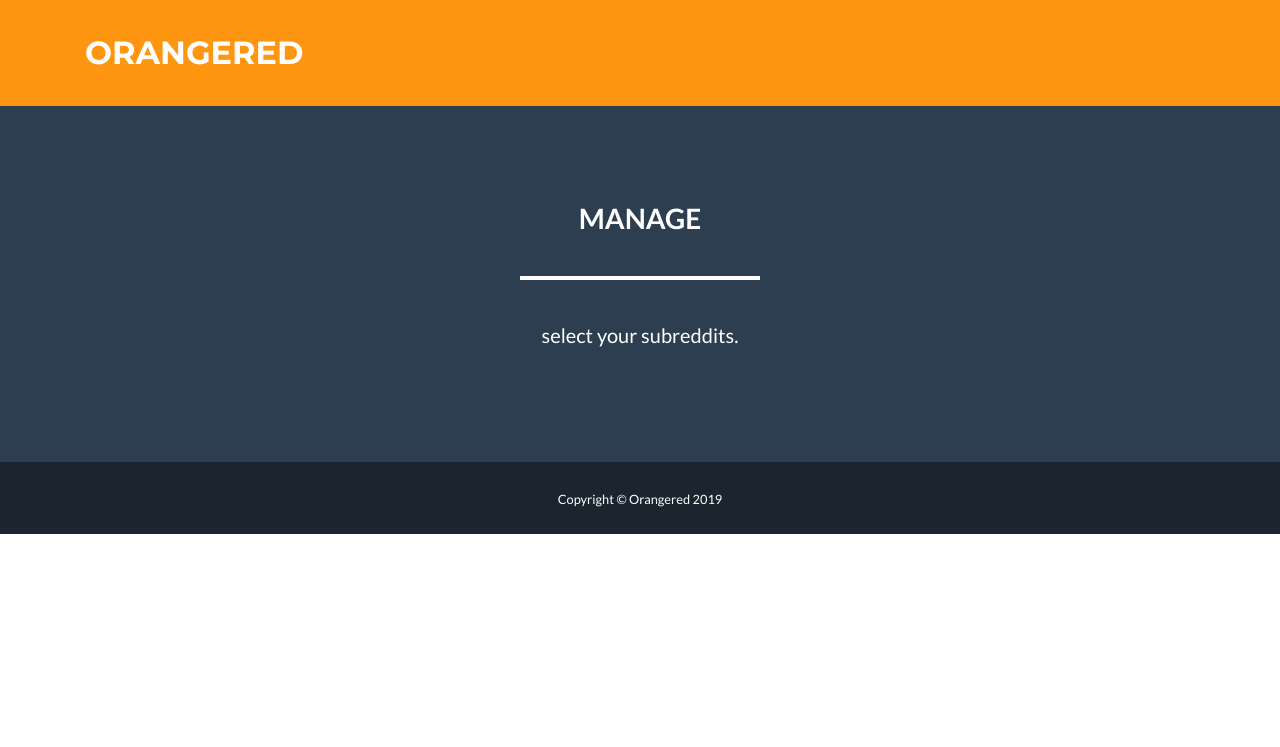
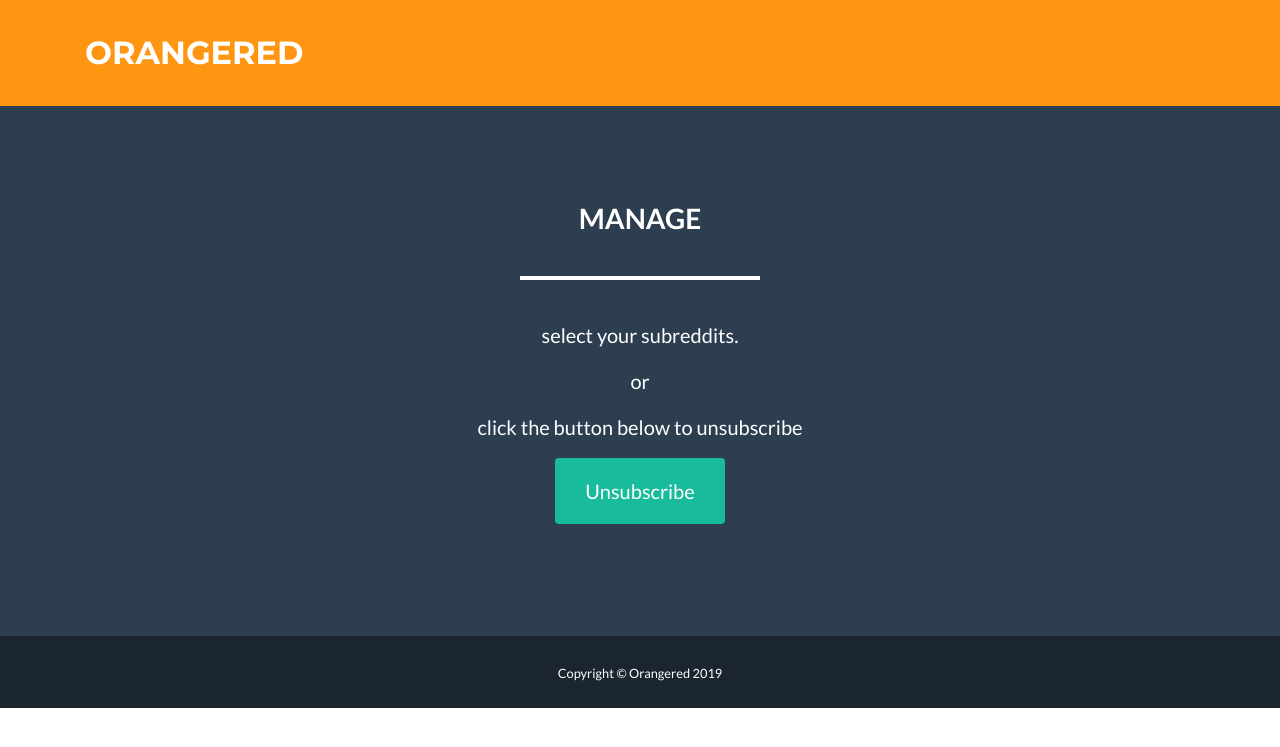
Before and after one commit to m-butterfield/orangered, a Python web app: template templates/manage.html in a window 1280 px wide. Shown: the top 747 px of the page. Run offline with Jinja, Linux system fonts and the light colour scheme; the template is opened without the code that fills it: most values are stand-ins (such as "Sample title", 1, 10 or a date in 2020); some libraries are stand-ins or nearby versions.

Commit message:
add unsubscribe button to manage templateand add manage link
and add manage link to unsubscribe

```diff
--- a/templates/manage.html
+++ b/templates/manage.html
@@ -23,6 +23,22 @@
         {% endif %}
       </div>
     </div>
+    <div class="row">
+      <div class="col-lg-8 m-auto text-center">
+        <p class="lead">or</p>
+        <p class="lead">click the button below to unsubscribe</p>
+      </div>
+    </div>
+    <div class="row">
+      <div class="col-lg-8 mx-auto">
+        <form action="{{ url_for('unsubscribe', uuid=account.uuid) }}" method="post">
+          <input type="hidden" name="unsubscribe" value="{{ account.active }}">
+          <div class="form-group">
+            <button type="submit" class="btn btn-primary btn-xl">Unsubscribe</button>
+          </div>
+        </form>
+      </div>
+    </div>
   </div>
 </header>
 
```
Also changed, not shown: templates/unsubscribe.html (+8 -0 lines).
